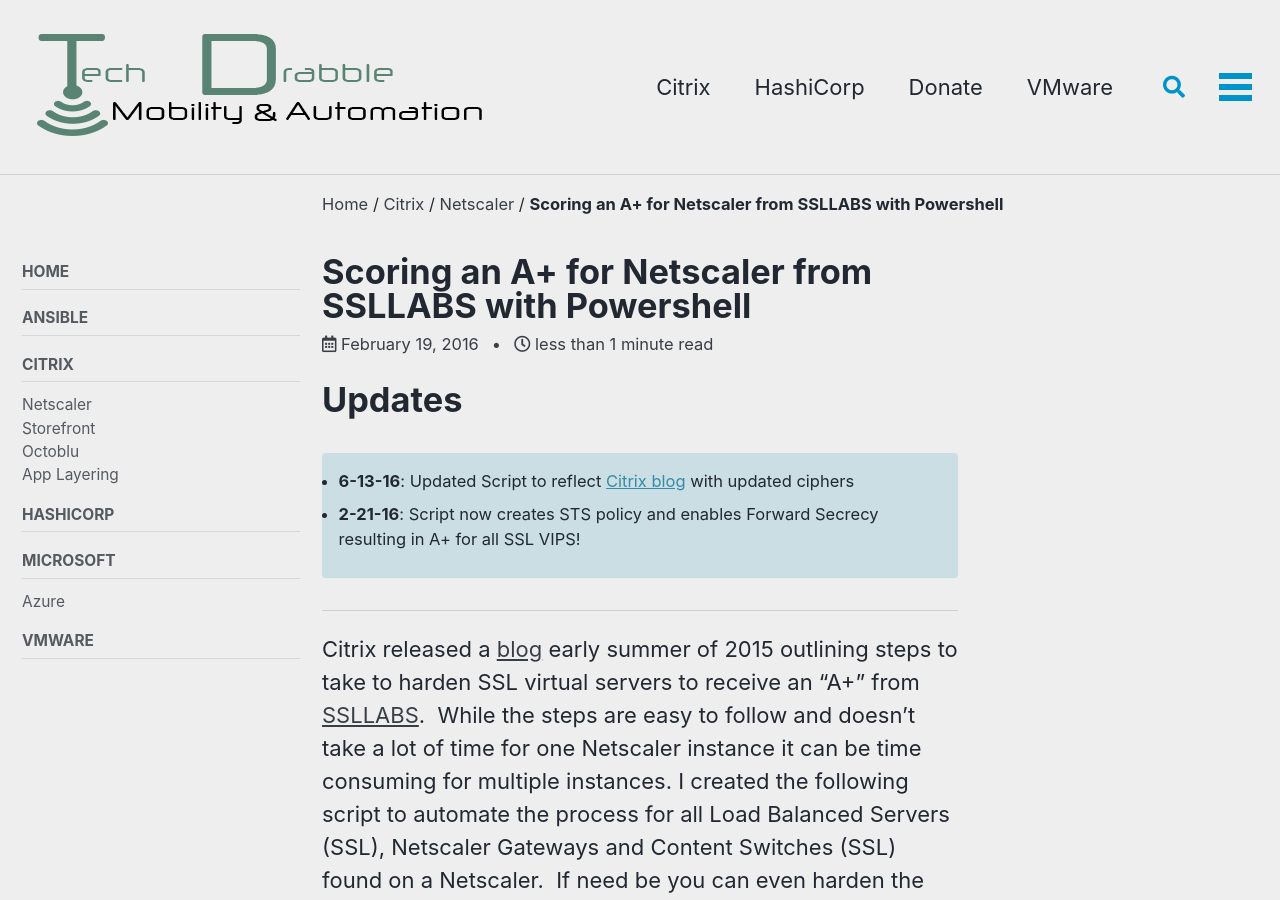
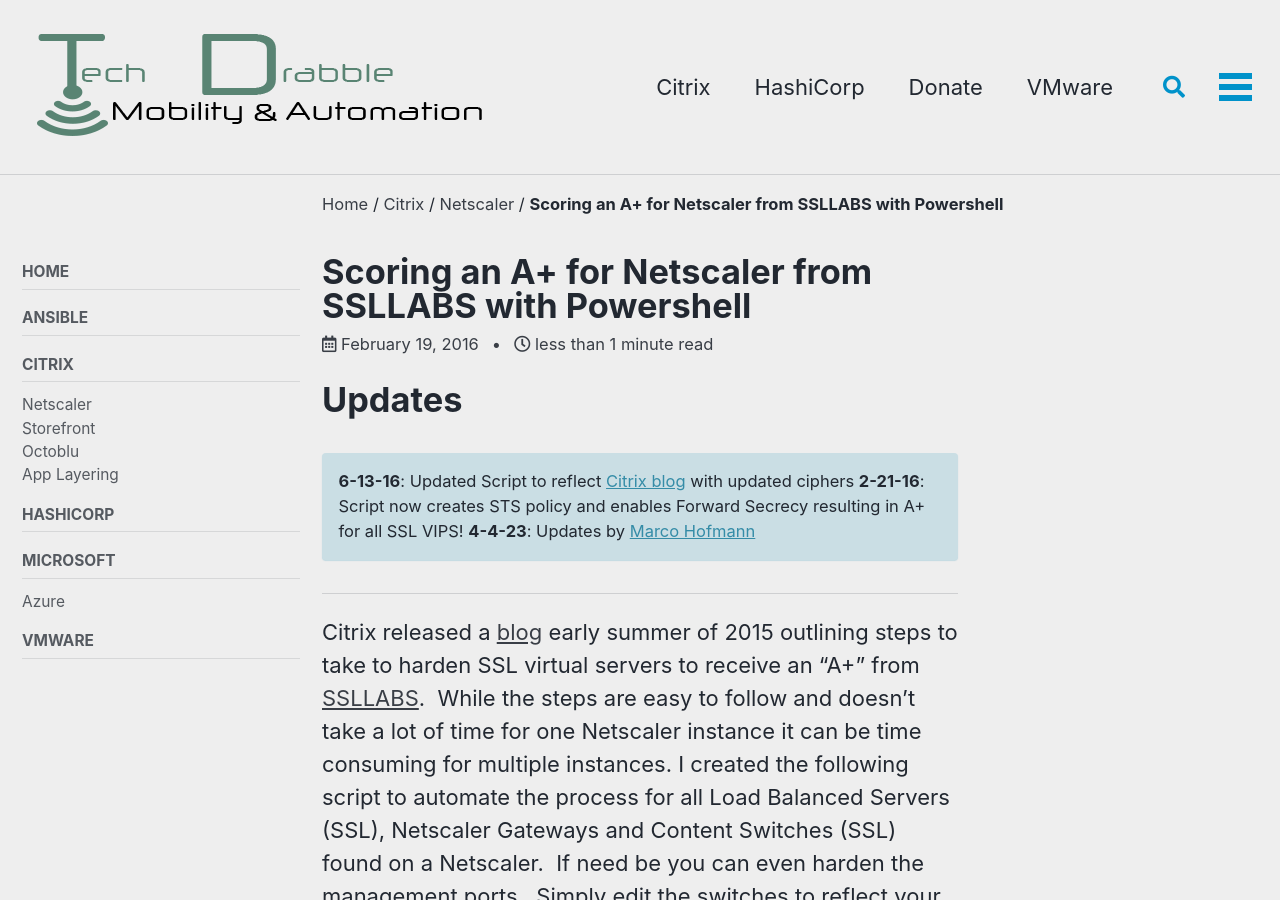
Before and after one commit to ryancbutler/blog, a Jekyll site: the page built from _posts/2016-02-19-getting-an-a-for-netscaler-from-ssllabs-com.markdown, in a window 1280 px wide and 900 px high. Built offline with Jekyll 4.4.1, drawn with Linux system fonts in a browser that asks for light colours; cached includes are drawn as plain includes; comment, search, counter and statistics services are not loaded.

Commit message:
updates for ssl labs

```diff
--- a/_posts/2016-02-19-getting-an-a-for-netscaler-from-ssllabs-com.markdown
+++ b/_posts/2016-02-19-getting-an-a-for-netscaler-from-ssllabs-com.markdown
@@ -16,8 +16,9 @@ tags:
 ---
 # Updates
 
-- **6-13-16**: Updated Script to reflect [Citrix blog](https://www.citrix.com/blogs/2016/06/09/scoring-an-a-at-ssllabs-com-with-citrix-netscaler-2016-update/) with updated ciphers
-- **2-21-16**: Script now creates STS policy and enables Forward Secrecy resulting in A+ for all SSL VIPS!
+**6-13-16**: Updated Script to reflect [Citrix blog](https://www.citrix.com/blogs/2016/06/09/scoring-an-a-at-ssllabs-com-with-citrix-netscaler-2016-update/) with updated ciphers
+**2-21-16**: Script now creates STS policy and enables Forward Secrecy resulting in A+ for all SSL VIPS!
+**4-4-23**: Updates by [Marco Hofmann](https://twitter.com/xenadmin)
 {: .notice--info}
 
 * * *
```
